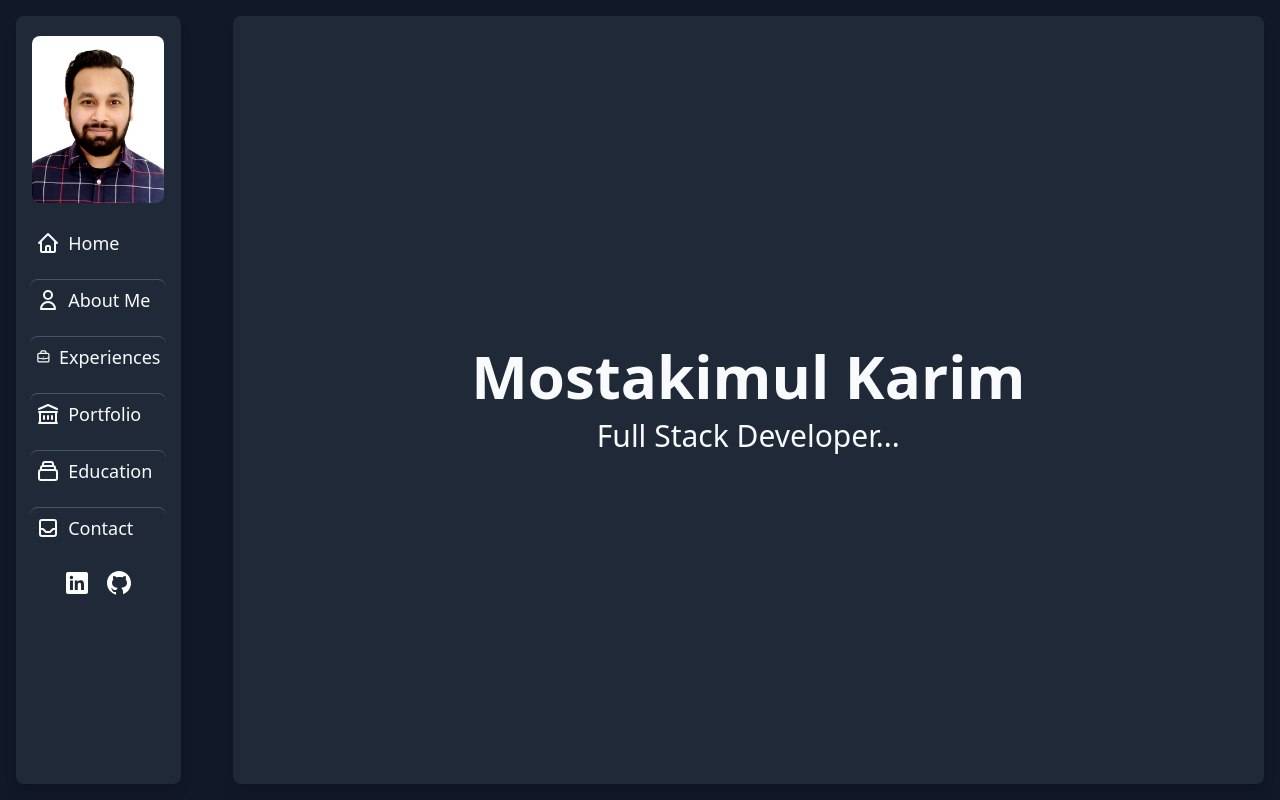
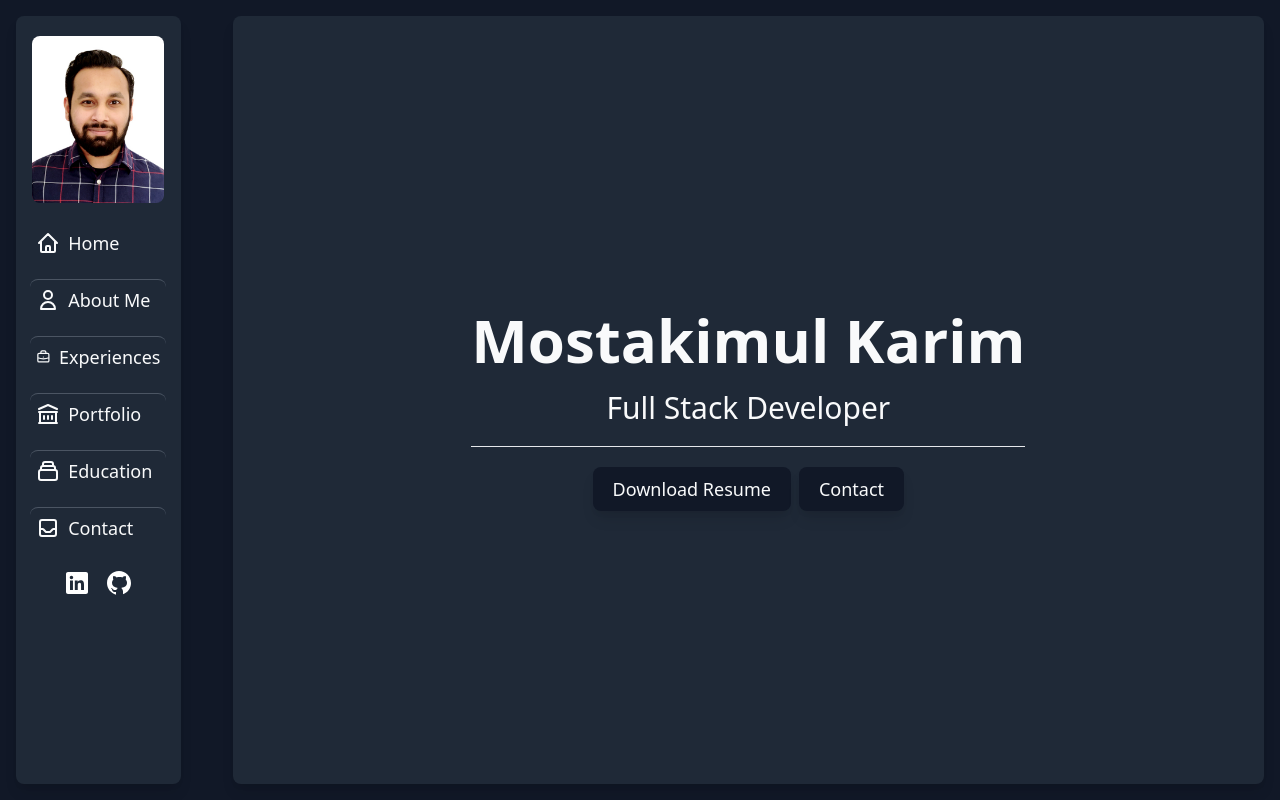
Before and after one commit to Mostakimul/react-portfolio, a React (Create React App) app: page / in a window 1280 px wide. Built offline with nearby package versions, Linux system fonts and the light colour scheme.

Commit message:
Home page complete

```diff
--- a/src/component/Home.js
+++ b/src/component/Home.js
@@ -1,10 +1,25 @@
 import React from 'react';
+import { Link } from 'react-router-dom';
 
 const Home = () => {
   return (
-    <div className="par h-full grid place-content-center text-center space-y-3">
-      <h1 className="text-6xl font-semibold">Mostakimul Karim</h1>
-      <h2 className="text-3xl">Full Stack Developer...</h2>
+    <div className="par h-full grid place-content-center text-center">
+      <h1 className="text-6xl font-semibold my-5">Mostakimul Karim</h1>
+      <h2 className="text-3xl mb-5">Full Stack Developer</h2>
+      <hr />
+      <div className="mt-5">
+        <a
+          href="/"
+          download="/Mostakimul Karim Resume.pdf"
+          className="bg-gray-900 hover:bg-gray-700 duration-300 transition py-2 px-5 text-lg rounded-lg shadow-lg inline-block mx-1">
+          Download Resume
+        </a>
+        <Link
+          to="/contact"
+          className="bg-gray-900 hover:bg-gray-700 duration-300 transition py-2 px-5 text-lg rounded-lg shadow-lg inline-block mx-1">
+          Contact
+        </Link>
+      </div>
     </div>
   );
 };
```
Also changed, not shown: 1 other file (tests, documents, lock files or other folders).
